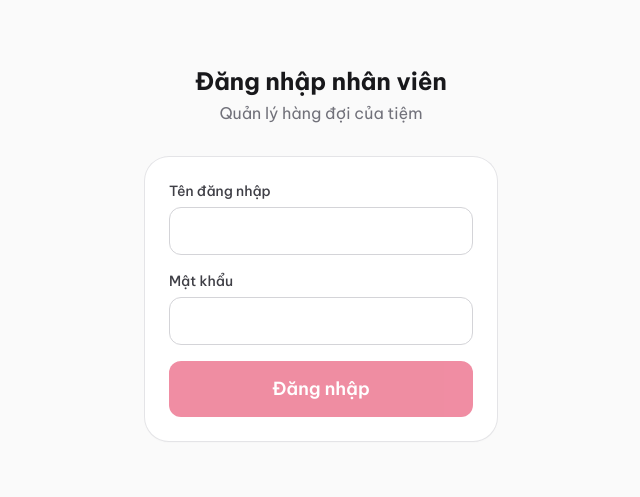
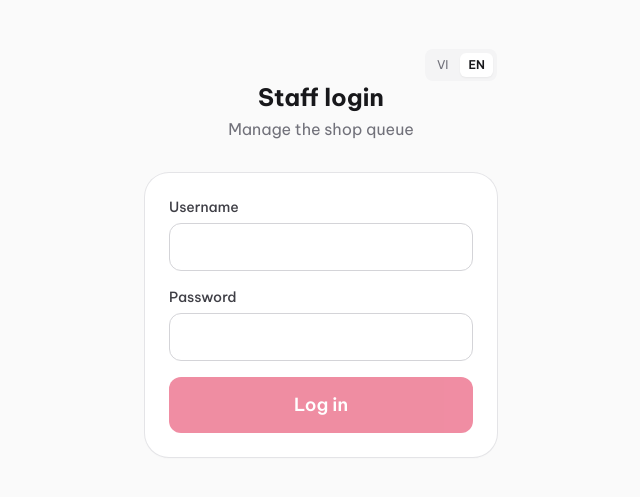
Before and after one commit to 0xt4i/Ngois-Queue-System, a Next.js app: page /staff/login in a window 1280 px wide. Shown: the part 147-644 px from the top of the page, without its empty margins (319-959 px from the left). Built offline with nearby package versions, Linux system fonts and the light colour scheme; no server answers.

Commit message:
Add Vietnamese and English language switching

```diff
--- a/src/app/layout.tsx
+++ b/src/app/layout.tsx
@@ -1,5 +1,6 @@
 import type { Metadata, Viewport } from "next";
 import { Be_Vietnam_Pro } from "next/font/google";
+import { I18nProvider } from "@/lib/i18n";
 import "./globals.css";
 
 const font = Be_Vietnam_Pro({
@@ -26,7 +27,7 @@ export const viewport: Viewport = {
 export default function RootLayout({ children }: { children: React.ReactNode }) {
   return (
     <html lang="vi" className={font.variable}>
-      <body className="min-h-dvh font-sans">{children}</body>
+      <body className="min-h-dvh font-sans"><I18nProvider>{children}</I18nProvider></body>
     </html>
   );
 }
--- a/src/app/staff/login/page.tsx
+++ b/src/app/staff/login/page.tsx
@@ -2,6 +2,8 @@ import type { Metadata } from "next";
 import { redirect } from "next/navigation";
 import { LoginForm } from "@/components/staff/login-form";
 import { getStaff } from "@/lib/auth";
+import { LanguageSwitcher } from "@/components/ui/language-switcher";
+import { LoginHeader } from "@/components/staff/login-header";
 
 export const dynamic = "force-dynamic";
 export const metadata: Metadata = { title: "Đăng nhập nhân viên", robots: { index: false } };
@@ -10,8 +12,8 @@ export default async function LoginPage() {
   if (await getStaff()) redirect("/staff");
   return (
     <main className="mx-auto flex min-h-dvh max-w-sm flex-col justify-center px-4">
-      <h1 className="text-center text-2xl font-bold">Đăng nhập nhân viên</h1>
-      <p className="mt-1 text-center text-zinc-500">Quản lý hàng đợi của tiệm</p>
+      <div className="flex justify-end"><LanguageSwitcher /></div>
+      <LoginHeader />
       <LoginForm />
     </main>
   );
--- a/src/components/customer/live-summary.tsx
+++ b/src/components/customer/live-summary.tsx
@@ -1,17 +1,19 @@
 import type { QueueSnapshot } from "@/lib/types";
+import { useI18n } from "@/lib/i18n";
 
 /** Ô tóm tắt "Đang chụp số X · N lượt đang chờ" cho trang khách. */
 export function LiveSummary({ snap }: { snap: QueueSnapshot | null }) {
+  const { t } = useI18n();
   return (
     <div className="grid grid-cols-2 gap-3">
       <div className="rounded-2xl bg-white p-4 text-center shadow-sm ring-1 ring-zinc-200">
-        <p className="text-sm text-zinc-500">Đang chụp</p>
+        <p className="text-sm text-zinc-500">{t("serving")}</p>
         <p className="tabular text-4xl font-extrabold text-brand">
           {snap?.currentNumber != null ? snap.currentNumber : "—"}
         </p>
       </div>
       <div className="rounded-2xl bg-white p-4 text-center shadow-sm ring-1 ring-zinc-200">
-        <p className="text-sm text-zinc-500">Đang chờ</p>
+        <p className="text-sm text-zinc-500">{t("waiting")}</p>
         <p className="tabular text-4xl font-extrabold">{snap?.waitingCount ?? 0}</p>
       </div>
     </div>
--- a/src/components/customer/shop-header.tsx
+++ b/src/components/customer/shop-header.tsx
@@ -1,8 +1,9 @@
 import type { PublicShop } from "@/lib/types";
+import { LanguageSwitcher } from "@/components/ui/language-switcher";
 
 export function ShopHeader({ shop }: { shop: PublicShop }) {
   return (
-    <header className="flex items-center justify-center gap-3 py-5">
+    <header className="relative flex items-center justify-center gap-3 py-5">
       {shop.logoUrl ? (
         // eslint-disable-next-line @next/next/no-img-element -- logo do chủ tiệm nhập URL bất kỳ
         <img src={shop.logoUrl} alt="" className="h-10 w-10 rounded-xl object-cover" />
@@ -12,6 +13,7 @@ export function ShopHeader({ shop }: { shop: PublicShop }) {
         </span>
       )}
       <h1 className="text-lg font-bold">{shop.name}</h1>
+      <div className="absolute right-0 top-5"><LanguageSwitcher /></div>
     </header>
   );
 }
--- a/src/components/staff/login-form.tsx
+++ b/src/components/staff/login-form.tsx
@@ -6,8 +6,10 @@ import { useState } from "react";
 import { Button } from "@/components/ui/button";
 import { Input, Label } from "@/components/ui/input";
 import { apiSend } from "@/lib/api-client";
+import { useI18n } from "@/lib/i18n";
 
 export function LoginForm() {
+  const { t } = useI18n();
   const router = useRouter();
   const [username, setUsername] = useState("");
   const [password, setPassword] = useState("");
@@ -30,7 +32,7 @@ export function LoginForm() {
   return (
     <form onSubmit={submit} className="mt-8 space-y-4 rounded-3xl bg-white p-6 shadow-sm ring-1 ring-zinc-200">
       <div>
-        <Label htmlFor="username">Tên đăng nhập</Label>
+        <Label htmlFor="username">{t("username")}</Label>
         <Input
           id="username"
           autoComplete="username"
@@ -40,7 +42,7 @@ export function LoginForm() {
         />
       </div>
       <div>
-        <Label htmlFor="password">Mật khẩu</Label>
+        <Label htmlFor="password">{t("password")}</Label>
         <Input
           id="password"
           type="password"
@@ -52,7 +54,7 @@ export function LoginForm() {
       {error && <p className="rounded-xl bg-red-50 p-3 text-sm text-red-700">{error}</p>}
       <Button type="submit" size="lg" className="w-full" disabled={busy || !username || !password}>
         {busy && <Loader2 className="h-5 w-5 animate-spin" />}
-        Đăng nhập
+        {t("login")}
       </Button>
     </form>
   );
--- /dev/null
+++ b/src/components/staff/login-header.tsx
@@ -0,0 +1,13 @@
+"use client";
+
+import { useI18n } from "@/lib/i18n";
+
+export function LoginHeader() {
+  const { t } = useI18n();
+  return (
+    <>
+      <h1 className="text-center text-2xl font-bold">{t("staffLogin")}</h1>
+      <p className="mt-1 text-center text-zinc-500">{t("manageQueue")}</p>
+    </>
+  );
+}
--- a/src/components/staff/staff-dashboard.tsx
+++ b/src/components/staff/staff-dashboard.tsx
@@ -27,12 +27,15 @@ import type { DayStats, StaffQueue, StaffTicket } from "@/lib/types";
 import { useQueueState } from "@/lib/use-queue-state";
 import { cn } from "@/lib/utils";
 import { ManualAddDialog } from "./manual-add-dialog";
+import { LanguageSwitcher } from "@/components/ui/language-switcher";
+import { useI18n } from "@/lib/i18n";
 
 type Toast = { kind: "ok" | "error"; text: string } | null;
 
 const ACTION_LABEL: Record<string, string> = { NEXT: "Next", SKIP: "Vắng mặt", RECALL: "Gọi lại" };
 
 export function StaffDashboard({ me, initialQueue }: { me: StaffUser; initialQueue: StaffQueue }) {
+  const { t } = useI18n();
   const router = useRouter();
   const [queue, setQueue] = useState(initialQueue);
   const [stats, setStats] = useState<DayStats | null>(null);
@@ -112,20 +115,20 @@ export function StaffDashboard({ me, initialQueue }: { me: StaffUser; initialQue
   const skip = useCallback(() => act("/api/staff/queue/skip", undefined, "Đã đánh dấu vắng mặt, gọi số {n}"), [act]);
   const undo = useCallback(() => act("/api/staff/queue/undo", undefined, "Đã hoàn tác"), [act]);
 
-  const t = queue.tickets;
-  const serving = t.find((x) => x.status === "SERVING") ?? null;
+  const tickets = queue.tickets;
+  const serving = tickets.find((x) => x.status === "SERVING") ?? null;
   const upcoming = useMemo(
     () => [
-      ...t
+      ...tickets
         .filter((x) => x.status === "SKIPPED" && x.recalled)
         .sort((a, b) => (a.recalledAt ?? "").localeCompare(b.recalledAt ?? "")),
-      ...t.filter((x) => x.status === "WAITING"),
+      ...tickets.filter((x) => x.status === "WAITING"),
     ],
     [t],
   );
-  const missed = t.filter((x) => x.status === "SKIPPED" && !x.recalled);
-  const expired = t.filter((x) => x.status === "EXPIRED").slice(-5).reverse();
-  const recentDone = t
+  const missed = tickets.filter((x) => x.status === "SKIPPED" && !x.recalled);
+  const expired = tickets.filter((x) => x.status === "EXPIRED").slice(-5).reverse();
+  const recentDone = tickets
     .filter((x) => x.status === "DONE")
     .sort((a, b) => (b.doneAt ?? "").localeCompare(a.doneAt ?? ""))
     .slice(0, 5);
@@ -161,7 +164,7 @@ export function StaffDashboard({ me, initialQueue }: { me: StaffUser; initialQue
   }
 
   const displayHref = `/display/${queue.shop.slug}?key=${queue.shop.displayKey}`;
-  const roleLabel = me.role === "OWNER" ? "Chủ tiệm" : "Nhân viên";
+  const roleLabel = me.role === "OWNER" ? t("owner") : t("staff");
 
   return (
     <main className="mx-auto max-w-6xl px-4 pb-16">
@@ -174,6 +177,7 @@ export function StaffDashboard({ me, initialQueue }: { me: StaffUser; initialQue
           </p>
         </div>
         <nav className="flex flex-wrap items-center gap-1">
+          <LanguageSwitcher />
           <a
             href={displayHref}
             target="_blank"
@@ -181,18 +185,18 @@ export function StaffDashboard({ me, initialQueue }: { me: StaffUser; initialQue
             title="Mở màn hình tiệm ở tab mới để đưa sang màn hình phụ"
             className="inline-flex h-11 items-center gap-1.5 rounded-xl px-3 text-sm font-medium hover:bg-zinc-100"
           >
-            <Monitor className="h-4 w-4" /> Màn hình tiệm ↗
+            <Monitor className="h-4 w-4" /> {t("shopDisplay")} ↗
           </a>
           <a href={`/s/${queue.shop.slug}`} target="_blank" rel="noreferrer" className="inline-flex h-11 items-center gap-1.5 rounded-xl px-3 text-sm font-medium hover:bg-zinc-100">
-            <ExternalLink className="h-4 w-4" /> Trang khách
+            <ExternalLink className="h-4 w-4" /> {t("customerPage")}
           </a>
           {me.role === "OWNER" && (
             <Link href="/staff/settings" className="inline-flex h-11 items-center gap-1.5 rounded-xl px-3 text-sm font-medium hover:bg-zinc-100">
-              <Settings className="h-4 w-4" /> Cài đặt
+              <Settings className="h-4 w-4" /> {t("settings")}
             </Link>
           )}
           <Button variant="ghost" size="sm" onClick={logout}>
-            <LogOut className="h-4 w-4" /> Đăng xuất
+            <LogOut className="h-4 w-4" /> {t("logout")}
           </Button>
         </nav>
       </header>
@@ -205,7 +209,7 @@ export function StaffDashboard({ me, initialQueue }: { me: StaffUser; initialQue
           <CardContent>
             <div className="flex items-start justify-between gap-4">
               <div>
-                <p className="text-sm font-medium uppercase tracking-wide text-zinc-500">Đang chụp</p>
+                <p className="text-sm font-medium uppercase tracking-wide text-zinc-500">{t("serving")}</p>
                 <p className="tabular text-8xl font-extrabold leading-none text-brand" data-testid="staff-current">
                   {serving?.number ?? "—"}
                 </p>
@@ -234,11 +238,11 @@ export function StaffDashboard({ me, initialQueue }: { me: StaffUser; initialQue
                 data-testid="btn-next"
               >
                 {busy ? <Loader2 className="h-8 w-8 animate-spin" /> : <SkipForward className="h-8 w-8" />}
-                NEXT
+                {t("next")}
                 {upcoming[0] && <span className="text-xl font-medium opacity-80">→ số {upcoming[0].number}</span>}
               </Button>
               <Button size="lg" variant="warning" onClick={skip} disabled={busy || !serving}>
-                <UserX className="h-5 w-5" /> VẮNG MẶT
+                <UserX className="h-5 w-5" /> {t("absent")}
               </Button>
               <Button
                 size="lg"
@@ -248,11 +252,11 @@ export function StaffDashboard({ me, initialQueue }: { me: StaffUser; initialQue
                 disabled={busy || !canUndo}
               >
                 <Undo2 className="h-5 w-5" />
-                {canUndo ? `HOÀN TÁC ${ACTION_LABEL[queue.undo!.action] ?? ""} (${undoLeft}s)` : "HOÀN TÁC"}
+                {canUndo ? `${t("undo")} ${ACTION_LABEL[queue.undo!.action] ?? ""} (${undoLeft}s)` : t("undo")}
               </Button>
             </div>
             <p className="mt-3 hidden text-xs text-zinc-400 sm:block">
-              Phím tắt: <kbd>Space</kbd>/<kbd>→</kbd> Next · <kbd>S</kbd> Vắng mặt · <kbd>Ctrl+Z</kbd> Hoàn tác
+              {t("shortcuts")}: <kbd>Space</kbd>/<kbd>→</kbd> {t("next")} · <kbd>S</kbd> {t("absent")} · <kbd>Ctrl+Z</kbd> {t("undo")}
             </p>
           </CardContent>
         </Card>
@@ -263,7 +267,7 @@ export function StaffDashboard({ me, initialQueue }: { me: StaffUser; initialQue
             <CardContent className="space-y-4">
               <div className="flex items-center justify-between gap-3">
                 <div>
-                  <p className="text-sm text-zinc-500">Mã ngày hiện tại</p>
+                  <p className="text-sm text-zinc-500">{t("currentCode")}</p>
                   <p className="tabular text-5xl font-extrabold tracking-[0.2em]" data-testid="staff-code">
                     {queue.session.checkinCode}
                   </p>
@@ -276,7 +280,7 @@ export function StaffDashboard({ me, initialQueue }: { me: StaffUser; initialQue
                 </Button>
               ) : (
                 <Button className="w-full" variant="secondary" onClick={() => act("/api/staff/session/pause", undefined, "Đã tạm dừng nhận số")} disabled={busy}>
-                  <Pause className="h-5 w-5" /> Tạm dừng nhận số
+                  <Pause className="h-5 w-5" /> {t("pausedTitle")}
                 </Button>
               )}
               {queue.shop.isPaused && (
@@ -290,7 +294,7 @@ export function StaffDashboard({ me, initialQueue }: { me: StaffUser; initialQue
           {/* THỐNG KÊ */}
           <Card>
             <CardHeader>
-              <CardTitle>Hôm nay</CardTitle>
+              <CardTitle>{t("today")}</CardTitle>
             </CardHeader>
             <CardContent className="grid grid-cols-3 gap-3 text-center">
               <Stat label="Tổng vé" value={stats?.total} />
@@ -308,14 +312,14 @@ export function StaffDashboard({ me, initialQueue }: { me: StaffUser; initialQue
         {/* DANH SÁCH CHỜ */}
         <Card>
           <CardHeader>
-            <CardTitle>Danh sách chờ ({upcoming.length})</CardTitle>
+            <CardTitle>{t("waitingList")} ({upcoming.length})</CardTitle>
             <Button size="sm" onClick={() => setManualOpen(true)}>
-              <UserPlus className="h-4 w-4" /> Thêm khách
+              <UserPlus className="h-4 w-4" /> {t("takeTicket")}
             </Button>
           </CardHeader>
           <CardContent className="px-2 sm:px-5">
             {upcoming.length === 0 ? (
-              <p className="py-6 text-center text-zinc-500">Chưa có khách nào đang chờ.</p>
+              <p className="py-6 text-center text-zinc-500">{t("noWaiting")}</p>
             ) : (
               <ul className="divide-y divide-zinc-100" data-testid="waiting-list">
                 {upcoming.map((x) => (
@@ -324,8 +328,8 @@ export function StaffDashboard({ me, initialQueue }: { me: StaffUser; initialQue
                     <div className="min-w-0 flex-1">
                       <p className="truncate font-medium">
                         {x.name}
-                        {x.recalled && <span className="ml-2 rounded-full bg-sky-100 px-2 py-0.5 text-xs text-sky-700">Gọi lại</span>}
-                        {x.source === "MANUAL" && <span className="ml-2 rounded-full bg-zinc-100 px-2 py-0.5 text-xs text-zinc-600">Thủ công</span>}
+                        {x.recalled && <span className="ml-2 rounded-full bg-sky-100 px-2 py-0.5 text-xs text-sky-700">{t("recall")}</span>}
+                        {x.source === "MANUAL" && <span className="ml-2 rounded-full bg-zinc-100 px-2 py-0.5 text-xs text-zinc-600">{t("manual")}</span>}
                       </p>
                       <p className="text-sm text-zinc-500" title={x.phone ?? undefined}>
                         {maskPhone(x.phone)} · lấy lúc {fmtTime(x.createdAt)} · chờ {fmtDuration((now - new Date(x.createdAt).getTime()) / 1000)}
@@ -345,11 +349,11 @@ export function StaffDashboard({ me, initialQueue }: { me: StaffUser; initialQue
           {/* GỌI LỠ */}
           <Card>
             <CardHeader>
-              <CardTitle>Đã gọi lỡ</CardTitle>
+              <CardTitle>{t("missed")}</CardTitle>
             </CardHeader>
             <CardContent className="px-2 sm:px-5">
               {missed.length === 0 && expired.length === 0 && (
-                <p className="py-4 text-center text-zinc-500">Không có.</p>
+                <p className="py-4 text-center text-zinc-500">{t("none")}</p>
               )}
               <ul className="divide-y divide-zinc-100">
                 {missed.map((x) => (
@@ -382,11 +386,11 @@ export function StaffDashboard({ me, initialQueue }: { me: StaffUser; initialQue
           {/* VỪA CHỤP XONG */}
           <Card>
             <CardHeader>
-              <CardTitle>Vừa chụp xong</CardTitle>
+              <CardTitle>{t("recentlyDone")}</CardTitle>
             </CardHeader>
             <CardContent className="px-2 sm:px-5">
               {recentDone.length === 0 ? (
-                <p className="py-4 text-center text-zinc-500">Chưa có.</p>
+                <p className="py-4 text-center text-zinc-500">{t("noRecent")}</p>
               ) : (
                 <ul className="divide-y divide-zinc-100 text-sm">
                   {recentDone.map((x) => (
--- a/src/components/ui/connection-status.tsx
+++ b/src/components/ui/connection-status.tsx
@@ -2,6 +2,7 @@
 
 import { fmtTime } from "@/lib/format";
 import { cn } from "@/lib/utils";
+import { useI18n } from "@/lib/i18n";
 
 export function ConnectionStatus({
   connected,
@@ -12,6 +13,7 @@ export function ConnectionStatus({
   lastUpdate: Date | null;
   className?: string;
 }) {
+  const { t } = useI18n();
   return (
     <p className={cn("flex items-center justify-center gap-2 text-sm text-zinc-500", className)} aria-live="polite">
       <span
@@ -19,8 +21,8 @@ export function ConnectionStatus({
         aria-hidden
       />
       <span>
-        {connected ? "Đang cập nhật trực tiếp" : "Mất kết nối trực tiếp, đang thử lại"}
-        {lastUpdate ? ` · Cập nhật lúc ${fmtTime(lastUpdate, "HH:mm:ss")}` : ""}
+        {connected ? t("live") : t("disconnected")}
+        {lastUpdate ? ` · ${t("updatedAt")} ${fmtTime(lastUpdate, "HH:mm:ss")}` : ""}
       </span>
     </p>
   );
--- /dev/null
+++ b/src/components/ui/language-switcher.tsx
@@ -0,0 +1,17 @@
+"use client";
+
+import { useI18n } from "@/lib/i18n";
+
+export function LanguageSwitcher() {
+  const { language, setLanguage, t } = useI18n();
+  return (
+    <div className="inline-flex items-center gap-1 rounded-lg bg-zinc-100 p-1 text-xs" aria-label={t("language")}>
+      <button type="button" onClick={() => setLanguage("vi")} className={`rounded-md px-2 py-1 ${language === "vi" ? "bg-white font-semibold shadow-sm" : "text-zinc-500"}`}>
+        VI
+      </button>
+      <button type="button" onClick={() => setLanguage("en")} className={`rounded-md px-2 py-1 ${language === "en" ? "bg-white font-semibold shadow-sm" : "text-zinc-500"}`}>
+        EN
+      </button>
+    </div>
+  );
+}
--- /dev/null
+++ b/src/lib/i18n.tsx
@@ -0,0 +1,125 @@
+"use client";
+
+import { createContext, useContext, useEffect, useMemo, useState } from "react";
+
+export type Language = "vi" | "en";
+
+const translations = {
+  vi: {
+    live: "Đang cập nhật trực tiếp",
+    disconnected: "Mất kết nối trực tiếp, đang thử lại",
+    updatedAt: "Cập nhật lúc",
+    serving: "Đang chụp",
+    waiting: "Đang chờ",
+    pausedTitle: "Tiệm tạm ngưng nhận số",
+    pausedText: "Bạn vui lòng quay lại sau ít phút, hoặc hỏi nhân viên tại quầy nhé.",
+    takeTicket: "Lấy số thứ tự",
+    codeHint: "Nhập mã ngày đang hiện trên màn hình tại quầy.",
+    codeAutoHint: "Mã ngày đã được điền tự động. Bạn chỉ cần nhập tên.",
+    dailyCode: "Mã ngày (4 số)",
+    yourName: "Tên của bạn",
+    namePlaceholder: "VD: Ngọc Anh",
+    getTicket: "Nhận số",
+    checkingTicket: "Đang kiểm tra số của bạn…",
+    staffLogin: "Đăng nhập nhân viên",
+    username: "Tên đăng nhập",
+    password: "Mật khẩu",
+    login: "Đăng nhập",
+    staff: "Nhân viên",
+    owner: "Chủ tiệm",
+    shopDisplay: "Màn hình tiệm",
+    customerPage: "Trang khách",
+    settings: "Cài đặt",
+    logout: "Đăng xuất",
+    next: "NEXT",
+    absent: "VẮNG MẶT",
+    undo: "HOÀN TÁC",
+    currentCode: "Mã ngày hiện tại",
+    today: "Hôm nay",
+    waitingList: "Danh sách chờ",
+    noWaiting: "Chưa có khách nào đang chờ.",
+    missed: "Đã gọi lỡ",
+    none: "Không có.",
+    recentlyDone: "Vừa chụp xong",
+    noRecent: "Chưa có.",
+    recall: "Gọi lại",
+    manual: "Thủ công",
+    shortcuts: "Phím tắt",
+    language: "Ngôn ngữ",
+    manageQueue: "Quản lý hàng đợi của tiệm",
+  },
+  en: {
+    live: "Live updates",
+    disconnected: "Live connection lost, retrying",
+    updatedAt: "Updated at",
+    serving: "Now serving",
+    waiting: "Waiting",
+    pausedTitle: "Ticket intake is paused",
+    pausedText: "Please come back in a few minutes or ask the staff at the counter.",
+    takeTicket: "Get a queue ticket",
+    codeHint: "Enter the daily code shown on the counter display.",
+    codeAutoHint: "The daily code was filled automatically. Just enter your name.",
+    dailyCode: "Daily code (4 digits)",
+    yourName: "Your name",
+    namePlaceholder: "e.g. Alex",
+    getTicket: "Get ticket",
+    checkingTicket: "Checking your ticket…",
+    staffLogin: "Staff login",
+    username: "Username",
+    password: "Password",
+    login: "Log in",
+    staff: "Staff",
+    owner: "Owner",
+    shopDisplay: "Shop display",
+    customerPage: "Customer page",
+    settings: "Settings",
+    logout: "Log out",
+    next: "NEXT",
+    absent: "NO-SHOW",
+    undo: "UNDO",
+    currentCode: "Current daily code",
+    today: "Today",
+    waitingList: "Waiting list",
+    noWaiting: "No customers are waiting.",
+    missed: "Missed calls",
+    none: "None.",
+    recentlyDone: "Recently served",
+    noRecent: "None.",
+    recall: "Recall",
+    manual: "Manual",
+    shortcuts: "Shortcuts",
+    language: "Language",
+    manageQueue: "Manage the shop queue",
+  },
+} as const;
+
+type TranslationKey = keyof typeof translations.vi;
+type I18nContextValue = { language: Language; setLanguage: (language: Language) => void; t: (key: TranslationKey) => string };
+
+const I18nContext = createContext<I18nContextValue | null>(null);
+
+export function I18nProvider({ children }: { children: React.ReactNode }) {
+  const [language, setLanguage] = useState<Language>("en");
+
+  useEffect(() => {
+    const saved = window.localStorage.getItem("pb_language");
+    if (saved === "vi" || saved === "en") setLanguage(saved);
+  }, []);
+
+  function changeLanguage(next: Language) {
+    setLanguage(next);
+    window.localStorage.setItem("pb_language", next);
+  }
+
+  const value = useMemo(
+    () => ({ language, setLanguage: changeLanguage, t: (key: TranslationKey) => translations[language][key] }),
+    [language],
+  );
+  return <I18nContext.Provider value={value}>{children}</I18nContext.Provider>;
+}
+
+export function useI18n() {
+  const value = useContext(I18nContext);
+  if (!value) throw new Error("useI18n must be used within I18nProvider");
+  return value;
+}
```
Also changed, not shown: src/components/customer/customer-home.tsx (+11 -9 lines).
